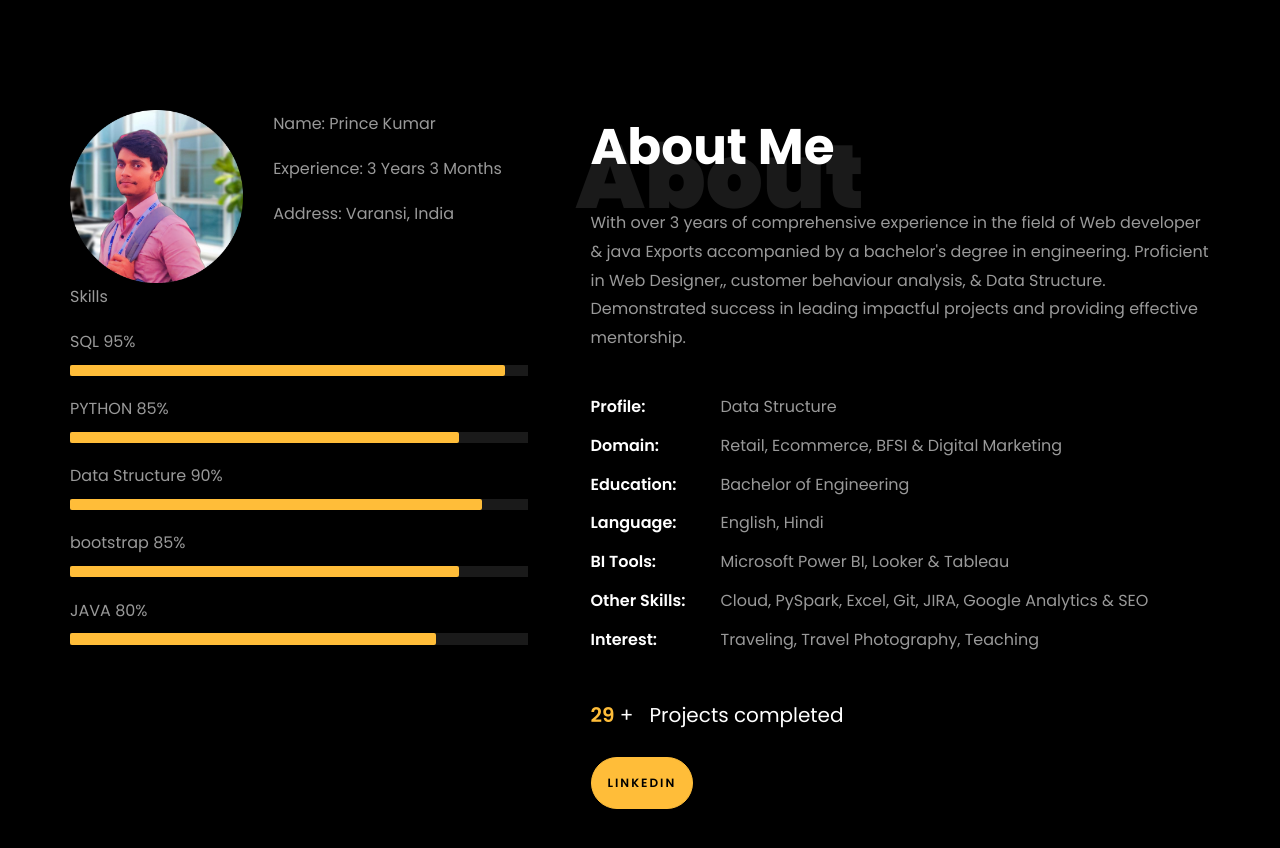
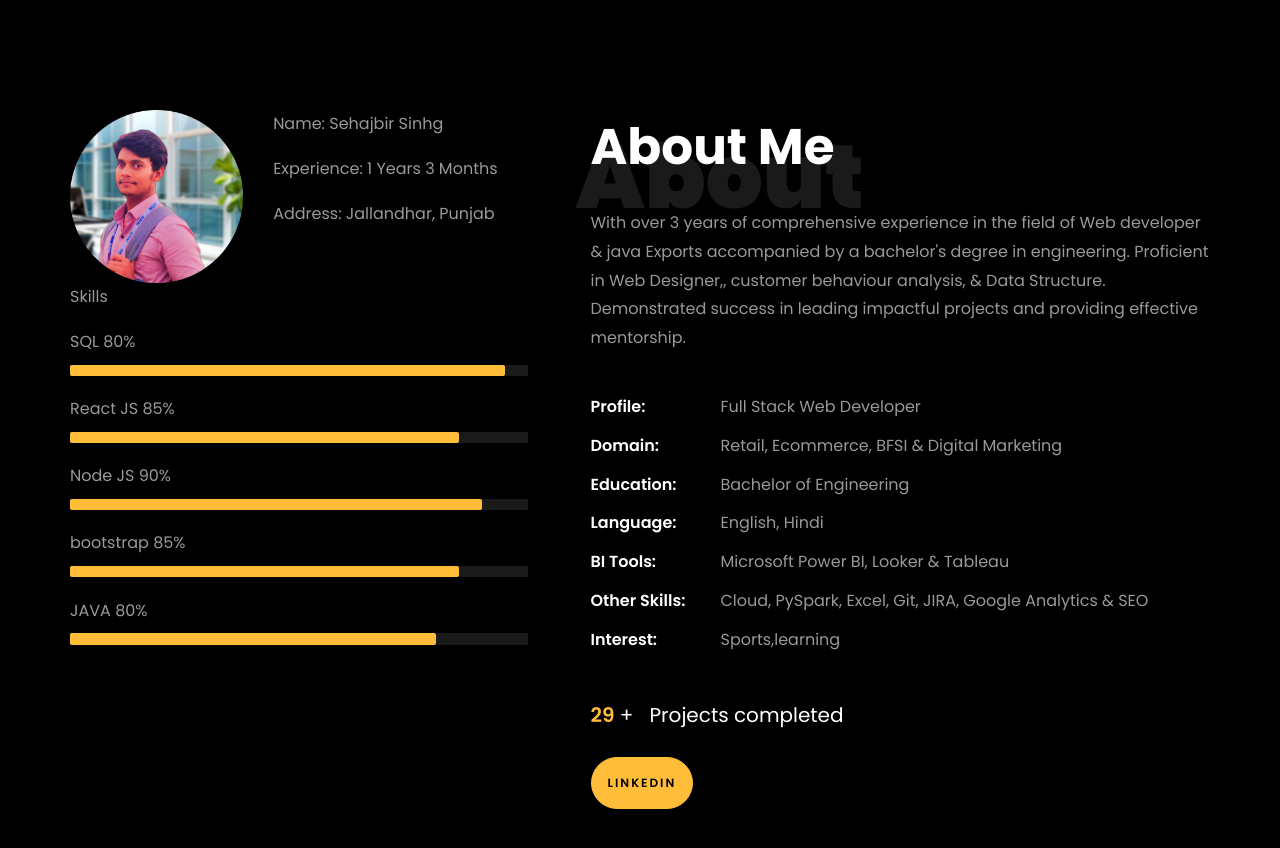
Before and after one commit to SehajbirSinghPadam/Portfolio, a plain HTML site: page index.html in a window 1280 px wide. Shown: the part 752-1600 px from the top of the page. Drawn offline with Linux system fonts and the light colour scheme; files whose address does not match are found by name.

Commit message:
your commit message

```diff
--- a/index.html
+++ b/index.html
@@ -147,7 +147,7 @@
 		          <div class="one-forth d-flex  align-items-center ftco-animate" data-scrollax=" properties: { translateY: '70%' }">
 		          	<div class="text">
 		          		<span class="subheading">Hello!</span>
-			            <h1 class="mb-4 mt-3">I'm <span>Prince Kumar</span></h1>
+			            <h1 class="mb-4 mt-3">I'm <span>Sehajbir Singh</span></h1>
 
 						<!-- Element to contain animated typing -->
 						<span id="typing-animation"></span>
@@ -218,29 +218,29 @@
 									<!-- Details next to profile image -->
 									<div class="col-sm-6 col-md-7">
 									  <div class="about-info">
-										<p><span class="title-s">Name: </span> <span>Prince Kumar</span></p>
+										<p><span class="title-s">Name: </span> <span>Sehajbir Sinhg</span></p>
 
-										<p><span class="title-s">Experience: </span> <span>3 Years 3 Months</span></p>
-										<p><span class="title-s">Address: </span> <span>Varansi, India</span></p>
+										<p><span class="title-s">Experience: </span> <span>1 Years 3 Months</span></p>
+										<p><span class="title-s">Address: </span> <span>Jallandhar, Punjab</span></p>
 									  </div>
 									</div>
 								  </div>
 
 								<div class="skill-mf">
 									<p class="title-s">Skills</p>
-									<span>SQL</span> <span class="pull-right">95%</span>
+									<span>SQL</span> <span class="pull-right">80%</span>
 									<div class="progress">
 										<div class="progress-bar" role="progressbar" style="width: 95%;" aria-valuenow="95" aria-valuemin="0"
 											aria-valuemax="100"></div>
 									</div>
 
-									<span>PYTHON</span> <span class="pull-right">85%</span>
+									<span>React JS</span> <span class="pull-right">85%</span>
 									<div class="progress">
 										<div class="progress-bar" role="progressbar" style="width: 85%" aria-valuenow="85" aria-valuemin="0"
 											aria-valuemax="100"></div>
 									</div>
 
-									<span>Data Structure</span> <span class="pull-right">90%</span>
+									<span>Node JS </span> <span class="pull-right">90%</span>
 									<div class="progress">
 										<div class="progress-bar" role="progressbar" style="width: 90%" aria-valuenow="90" aria-valuemin="0"
 											aria-valuemax="100"></div>
@@ -273,13 +273,13 @@
 									Proficient in Web Designer,, customer behaviour analysis, &amp; Data Structure.
 									Demonstrated success in leading impactful projects and providing effective mentorship.</p>
 								<ul class="about-info mt-4 px-md-0 px-2">
-									<li class="d-flex"><span>Profile:</span> <span>Data Structure</span></li>
+									<li class="d-flex"><span>Profile:</span> <span> Full Stack Web Developer </span></li>
 									<li class="d-flex"><span>Domain:</span> <span>Retail, Ecommerce, BFSI &amp; Digital Marketing</span></li>
 									<li class="d-flex"><span>Education:</span> <span>Bachelor of Engineering</span></li>
 									<li class="d-flex"><span>Language:</span> <span>English, Hindi</span></li>
 									<li class="d-flex"><span>BI Tools:</span> <span>Microsoft Power BI, Looker &amp; Tableau</span></li>
 									<li class="d-flex"><span>Other Skills:</span> <span>Cloud, PySpark, Excel, Git, JIRA, Google Analytics &amp; SEO</span></li>
-									<li class="d-flex"><span>Interest:</span> <span>Traveling, Travel Photography, Teaching</span></li>
+									<li class="d-flex"><span>Interest:</span> <span>Sports,learning</span></li>
 
 								</ul>
 							</div>
```
